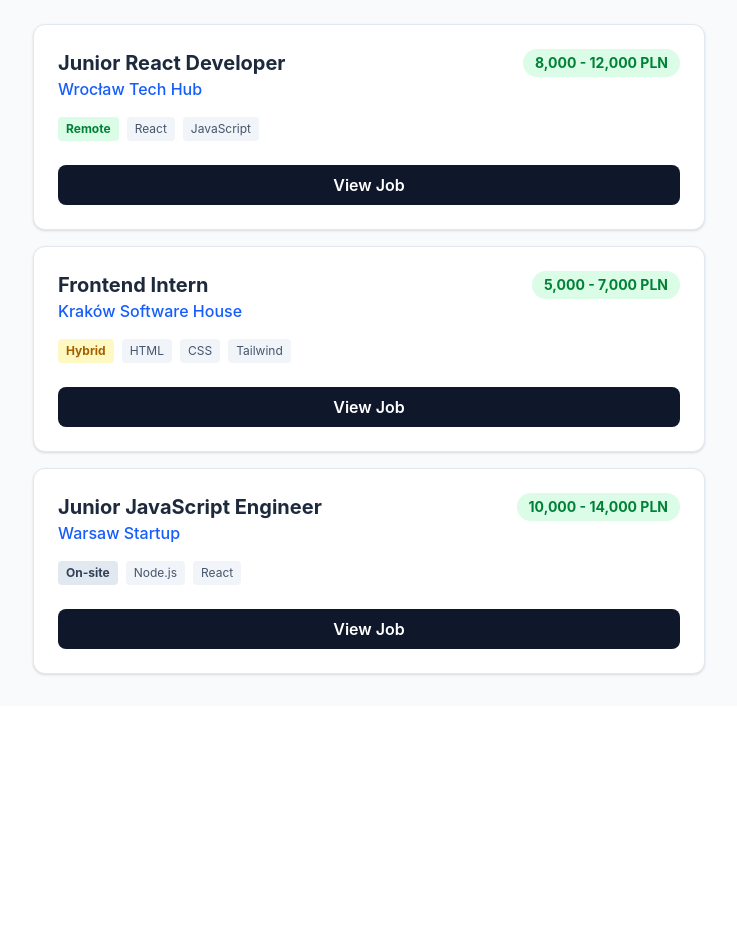
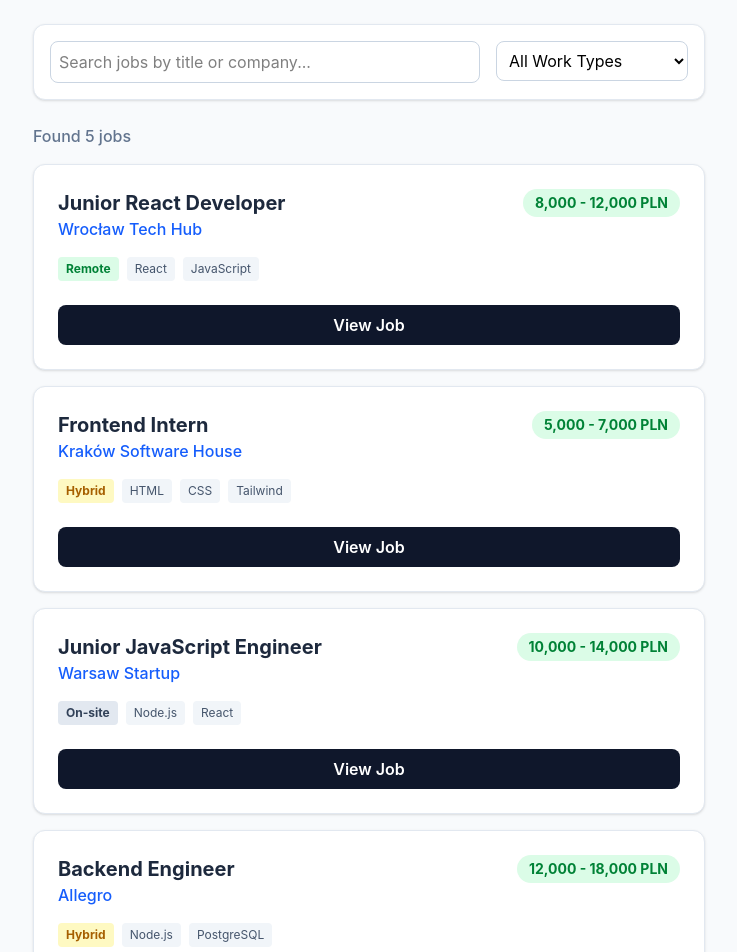
Before and after one commit to Nacer-AbdellahBenghanem/techjobs-pl, a React (Vite) app: page / in a window 1280 px wide. Shown: the part 120-1072 px from the top of the page, without its empty margins (271-1008 px from the left). Before the commit the page ends 826 px from the top, so only its background shows below. Built offline with nearby package versions, Linux system fonts and the light colour scheme.

Commit message:
Goal 3 complete: Fully functional FilterBar with state management

```diff
--- a/src/App.jsx
+++ b/src/App.jsx
@@ -1,4 +1,6 @@
+import { useState } from "react"; // 1. Import the hook
 import JobCard from "./components/JobCard";
+import FilterBar from "./components/FilterBar";
 
 // 1. We create our array of fake data here
 const JOBS_DATA = [
@@ -26,13 +28,46 @@ const JOBS_DATA = [
     tags: ["Node.js", "React"],
     workType: "On-site",
   },
+  {
+    id: 4,
+    title: "Backend Engineer",
+    company: "Allegro",
+    salary: "12,000 - 18,000 PLN",
+    tags: ["Node.js", "PostgreSQL"],
+    workType: "Hybrid",
+  },
+  {
+    id: 5,
+    title: "Senior Fullstack Dev",
+    company: "TechSolutions",
+    salary: "18,000 - 24,000 PLN",
+    tags: ["React", "Node.js", "AWS"],
+    workType: "Remote",
+  },
 ];
 
 function App() {
+  // 2. Initialize our State
+  const [searchTerm, setSearchTerm] = useState("");
+  const [workType, setWorkType] = useState("All");
+
+  // 3. The Core Logic: The Array .filter() method
+  // This runs automatically every time the user types or clicks a dropdown!
+  const filteredJobs = JOBS_DATA.filter((job) => {
+    // Does the job title or company contain the search letters? (toLowerCase makes it case-insensitive)
+    const matchesSearch =
+      job.title.toLowerCase().includes(searchTerm.toLowerCase()) ||
+      job.company.toLowerCase().includes(searchTerm.toLowerCase());
+
+    // Does the job's work type match the dropdown? (Or is the dropdown set to "All"?)
+    const matchesType = workType === "All" || job.workType === workType;
+
+    return matchesSearch && matchesType;
+  });
+
   return (
     <div className="min-h-screen bg-slate-50 p-4 md:p-8">
       <div className="max-w-2xl mx-auto">
-        {/* 2. This is the new header */}
         <header className="mb-10 text-center">
           <h1 className="text-4xl font-black text-slate-900 tracking-tight">
             TechJobs <span className="text-blue-600">PL</span>
@@ -42,11 +77,43 @@ function App() {
           </p>
         </header>
 
-        {/* 3. This maps over our array and creates a card for each job */}
+        {/* 4. Pass our state into the FilterBar component */}
+        <FilterBar
+          searchTerm={searchTerm}
+          setSearchTerm={setSearchTerm}
+          workType={workType}
+          setWorkType={setWorkType}
+        />
+
+        {/* The Results Count (Senior Dev touch) */}
+        <div className="mb-4 text-slate-500 font-medium">
+          Found {filteredJobs.length}{" "}
+          {filteredJobs.length === 1 ? "job" : "jobs"}
+        </div>
+
         <div className="space-y-4">
-          {JOBS_DATA.map((jobItem) => (
-            <JobCard job={jobItem} key={jobItem.id} />
-          ))}
+          {/* 5. The Empty State (Senior Dev touch) */}
+          {filteredJobs.length === 0 ? (
+            <div className="text-center py-12 bg-white rounded-xl border border-slate-200 border-dashed">
+              <p className="text-slate-500 text-lg">
+                No jobs match your search criteria.
+              </p>
+              <button
+                onClick={() => {
+                  setSearchTerm("");
+                  setWorkType("All");
+                }}
+                className="mt-4 text-blue-600 font-semibold hover:underline"
+              >
+                Clear all filters
+              </button>
+            </div>
+          ) : (
+            // 6. Map over the FILTERED array, not the main array
+            filteredJobs.map((jobItem) => (
+              <JobCard job={jobItem} key={jobItem.id} />
+            ))
+          )}
         </div>
       </div>
     </div>
--- /dev/null
+++ b/src/components/FilterBar.jsx
@@ -0,0 +1,34 @@
+function FilterBar({ searchTerm, setSearchTerm, workType, setWorkType }) {
+  return (
+    <div className="bg-white p-4 rounded-xl shadow-sm border border-slate-200 mb-6 flex flex-col md:flex-row gap-4">
+      {/* 1. Search Input */}
+      <div className="flex-1">
+        <input
+          type="text"
+          placeholder="Search jobs by title or company..."
+          className="w-full p-2 border border-slate-300 rounded-lg focus:outline-none focus:ring-2 focus:ring-blue-500"
+          value={searchTerm}
+          // When the user types, we update the search state instantly
+          onChange={(e) => setSearchTerm(e.target.value)}
+        />
+      </div>
+
+      {/* 2. Work Type Dropdown */}
+      <div className="md:w-48">
+        <select
+          className="w-full p-2 border border-slate-300 rounded-lg focus:outline-none focus:ring-2 focus:ring-blue-500 bg-white"
+          value={workType}
+          // When the user picks an option, we update the workType state
+          onChange={(e) => setWorkType(e.target.value)}
+        >
+          <option value="All">All Work Types</option>
+          <option value="Remote">Remote</option>
+          <option value="Hybrid">Hybrid</option>
+          <option value="On-site">On-site</option>
+        </select>
+      </div>
+    </div>
+  );
+}
+
+export default FilterBar;
```
